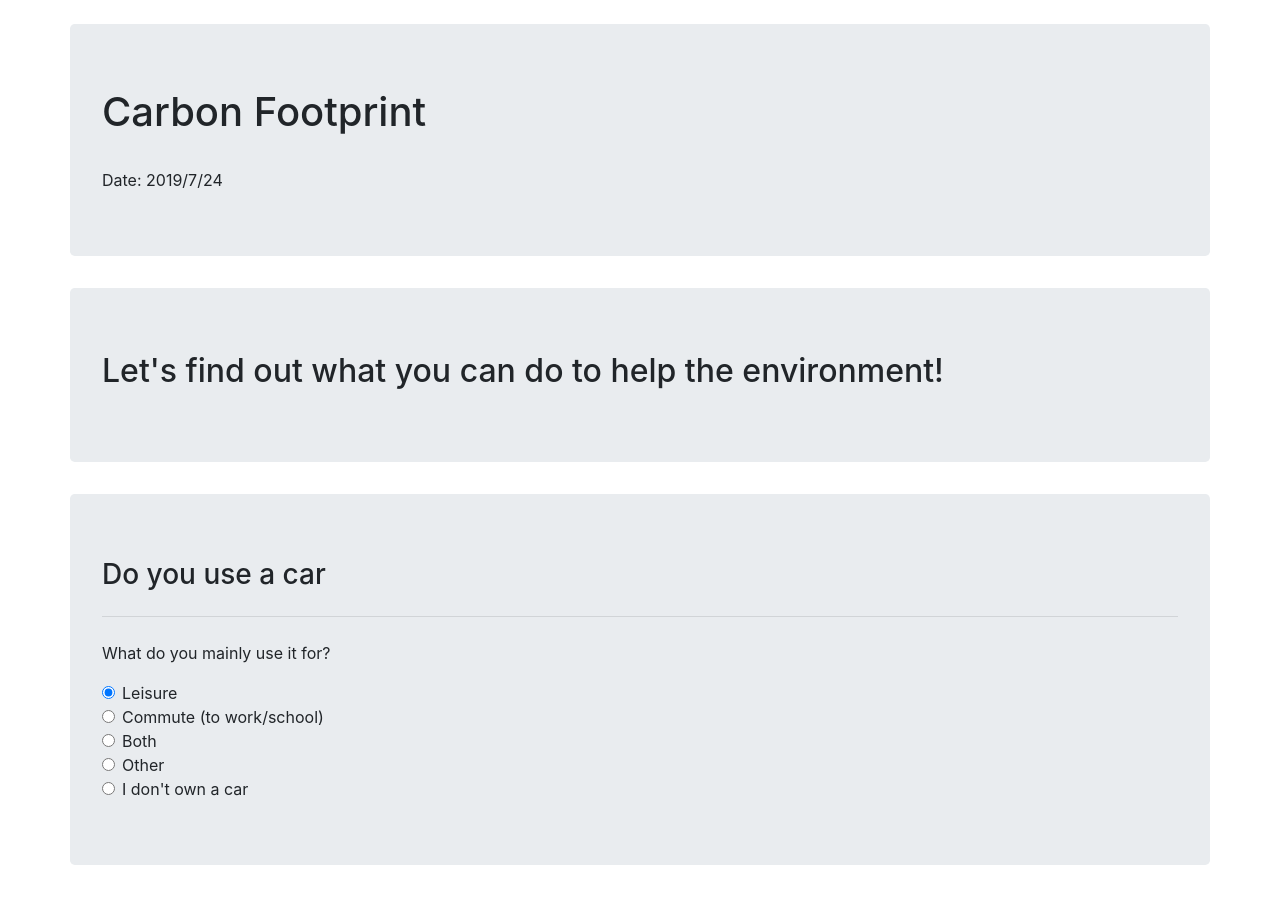
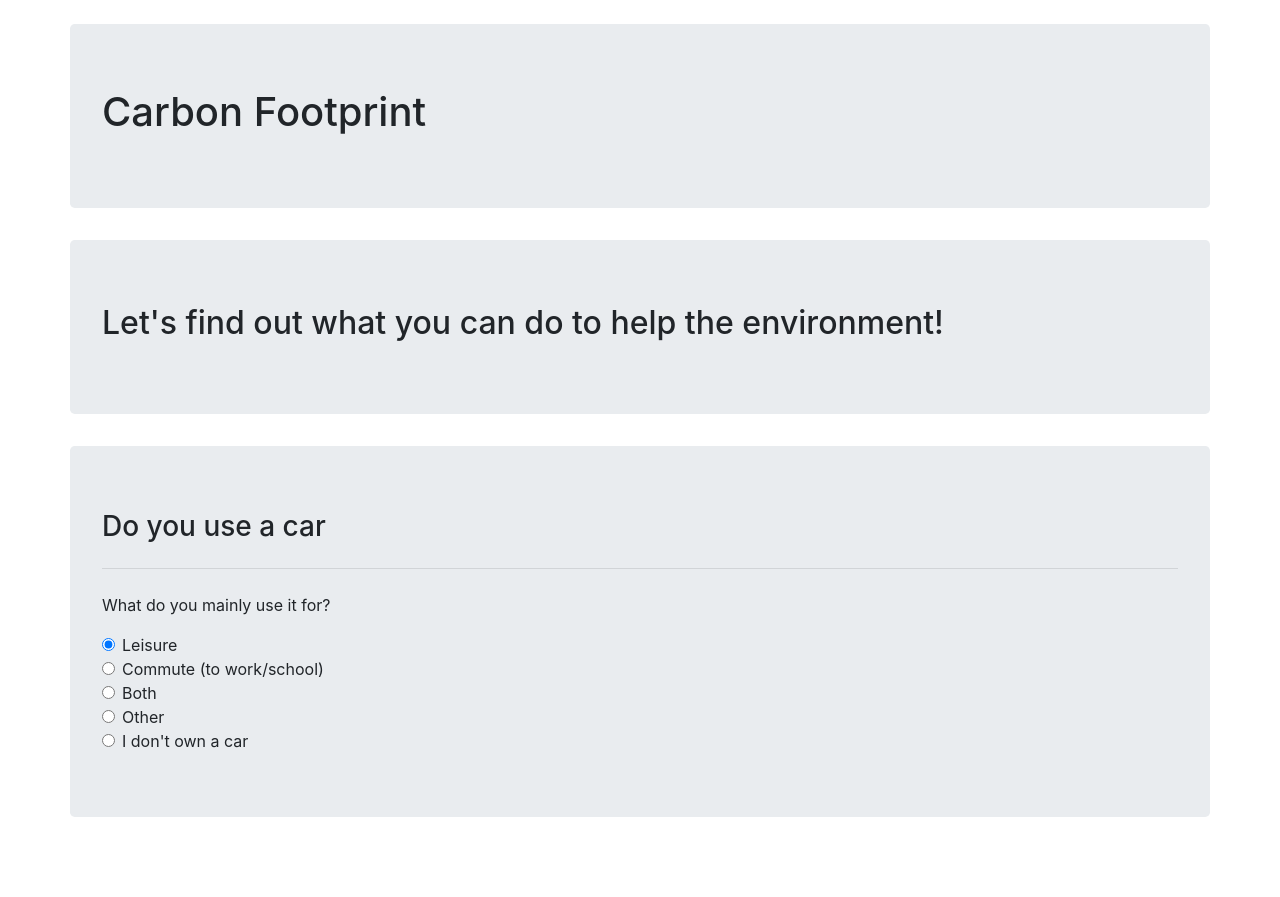
Before and after one commit to culling/summer-of-tech-2019, a website: page public/index.html in a window 1280 px wide. After the commit the page ends 849 px from the top, so only its background shows below. Drawn offline with nearby package versions, Linux system fonts and the light colour scheme.

Commit message:
delete date from heading - not needed

```diff
--- a/public/index.html
+++ b/public/index.html
@@ -23,10 +23,6 @@
 
   <div class="jumbotron container">
     <h1>Carbon Footprint</h1>
-    <br />
-    <div class="date-div">Date: <span class="date"></span>
-    </div>
-
   </div>
 
   <div class ="jumbotron container">
```
